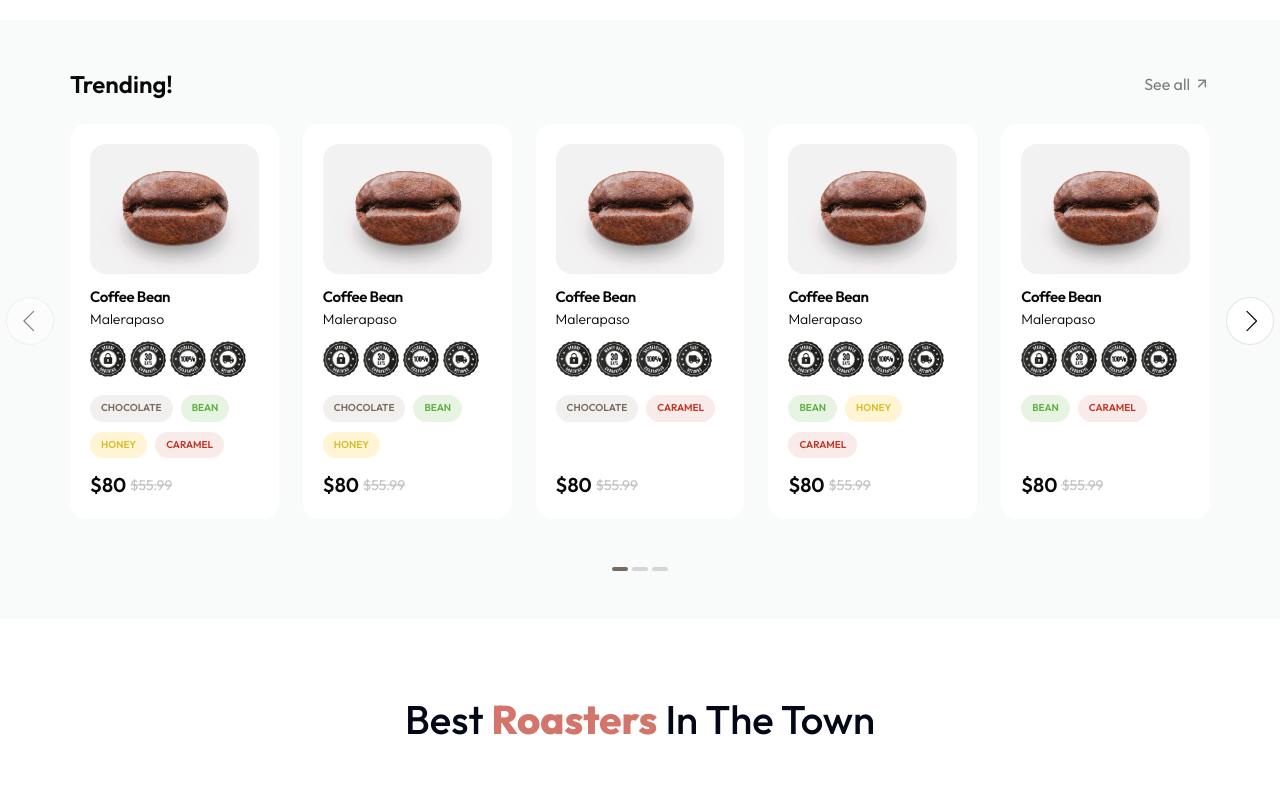
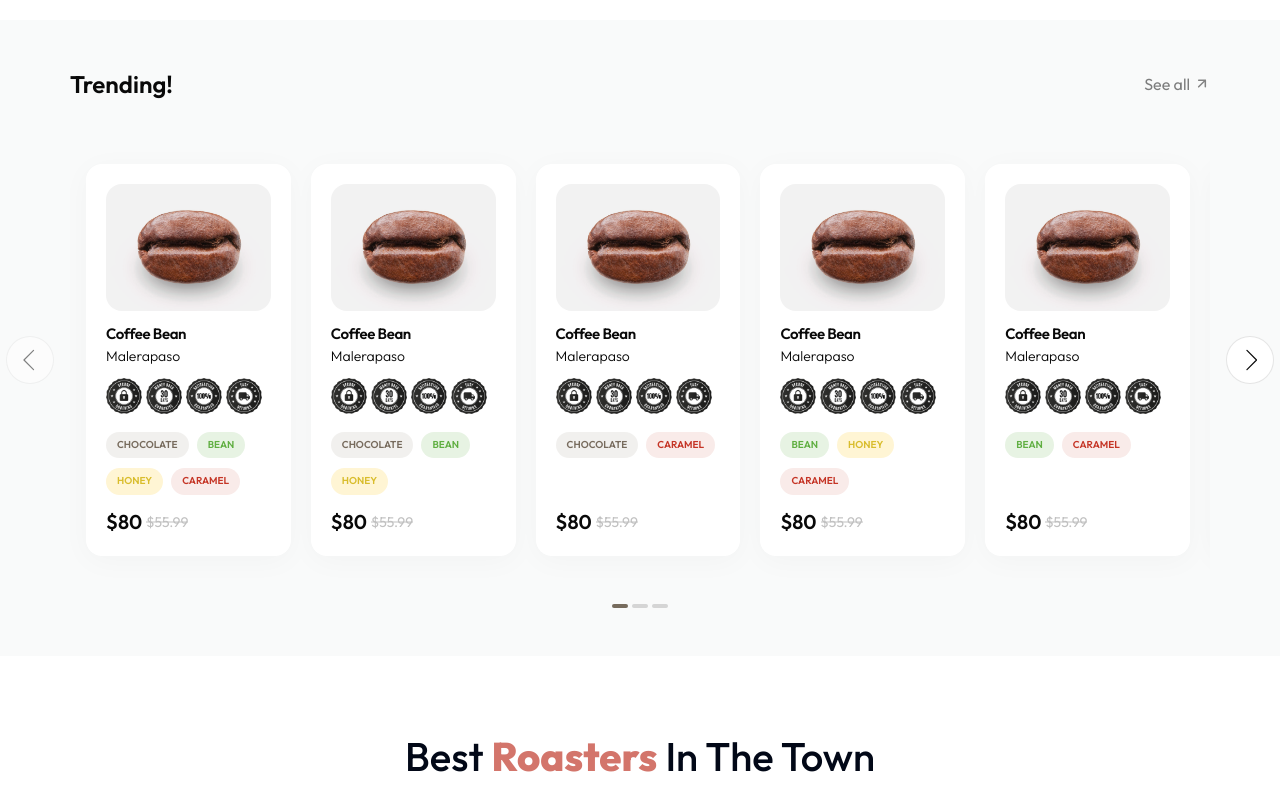
Before and after one commit to star-works/coffee-beans, a Next.js app: page / in a window 1280 px wide. Shown: the part 840-1625 px from the top of the page. Built offline with nearby package versions, Linux system fonts and the light colour scheme.

Commit message:
shadow added

```diff
--- a/src/app/globals.css
+++ b/src/app/globals.css
@@ -101,3 +101,6 @@ body {
   width: 18px;
   height: 18px;
 }
+.shadow_card {
+  box-shadow: 0px 5px 30px 0px rgba(0, 0, 0, 0.031);
+}
--- a/src/components/common/Trending.jsx
+++ b/src/components/common/Trending.jsx
@@ -64,12 +64,12 @@ const Trending = ({ title }) => {
           </span>
         </Link>
       </div>
-      <Carousel setApi={setApi} className="pt-0 w-full max-auto">
-        <CarouselContent>
+      <Carousel setApi={setApi} className="pt-0 w-full max-auto rounded-xl ">
+        <CarouselContent className="p-5">
           {newSliderCard.map((value, index) => (
             <>
-              <CarouselItem className="basis-8/12 sm:basis-5/12 md:basis-4/12 lg:basis-3/12 xl:basis-1/5 pt-0 lg:ps-6">
-                <Card className="p-3 sm:p-4 md:p-5 cursor-pointer group bg-white">
+              <CarouselItem className="basis-8/12 sm:basis-5/12 md:basis-4/12 lg:basis-3/12 xl:basis-1/5 py-5 rounded-lg lg:ps-5">
+                <Card className="p-3 sm:p-4 md:p-5 cursor-pointer group bg-white shadow_card ">
                   <CardHeader>
                     <div className="overflow-hidden rounded-2xl">
                       <Image
@@ -145,7 +145,7 @@ const Trending = ({ title }) => {
           }
         />
       </Carousel>
-      <div className="pt-8 sm:pt-10 md:pt-12 text-center text-sm text-muted-foreground">
+      <div className="pt-2 text-center text-sm text-muted-foreground">
         <div className=" flex justify-center gap-1">
           {Array.from({ length: count }, (_, i) => (
             <span
```
